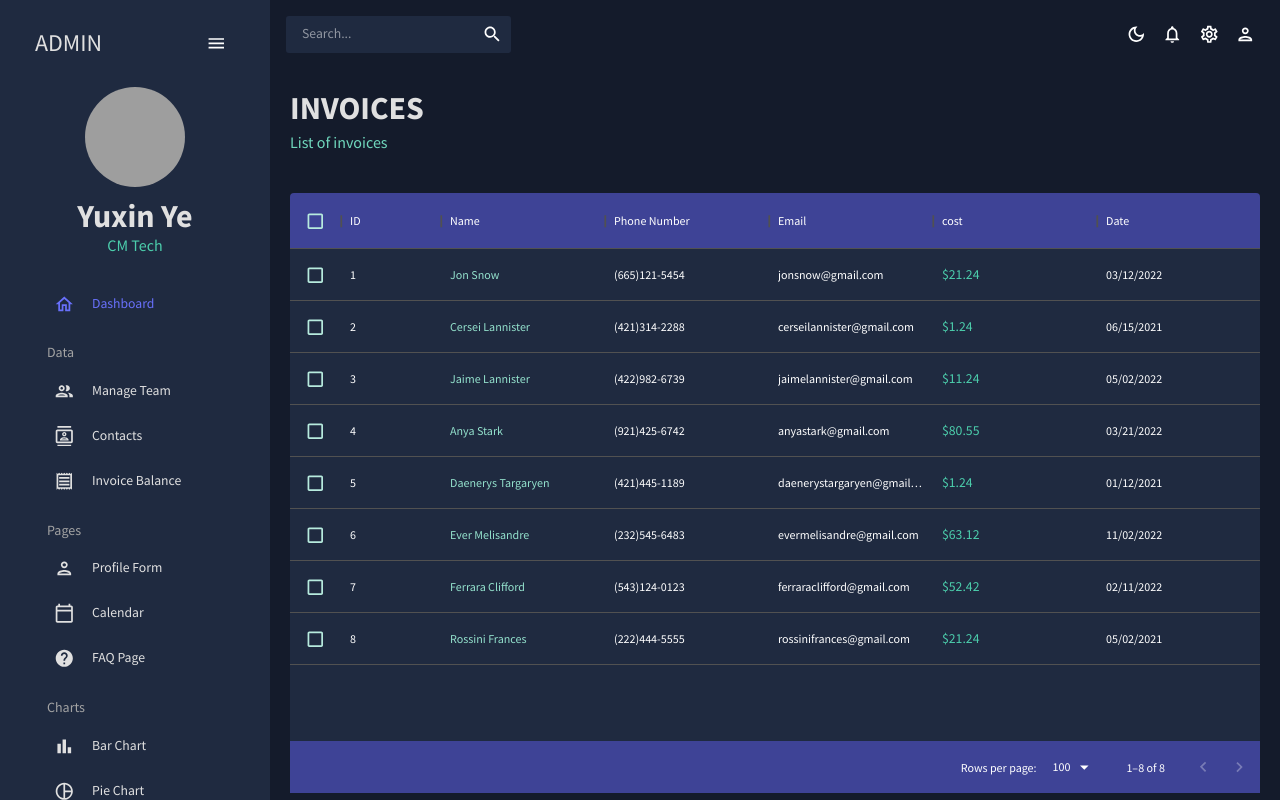
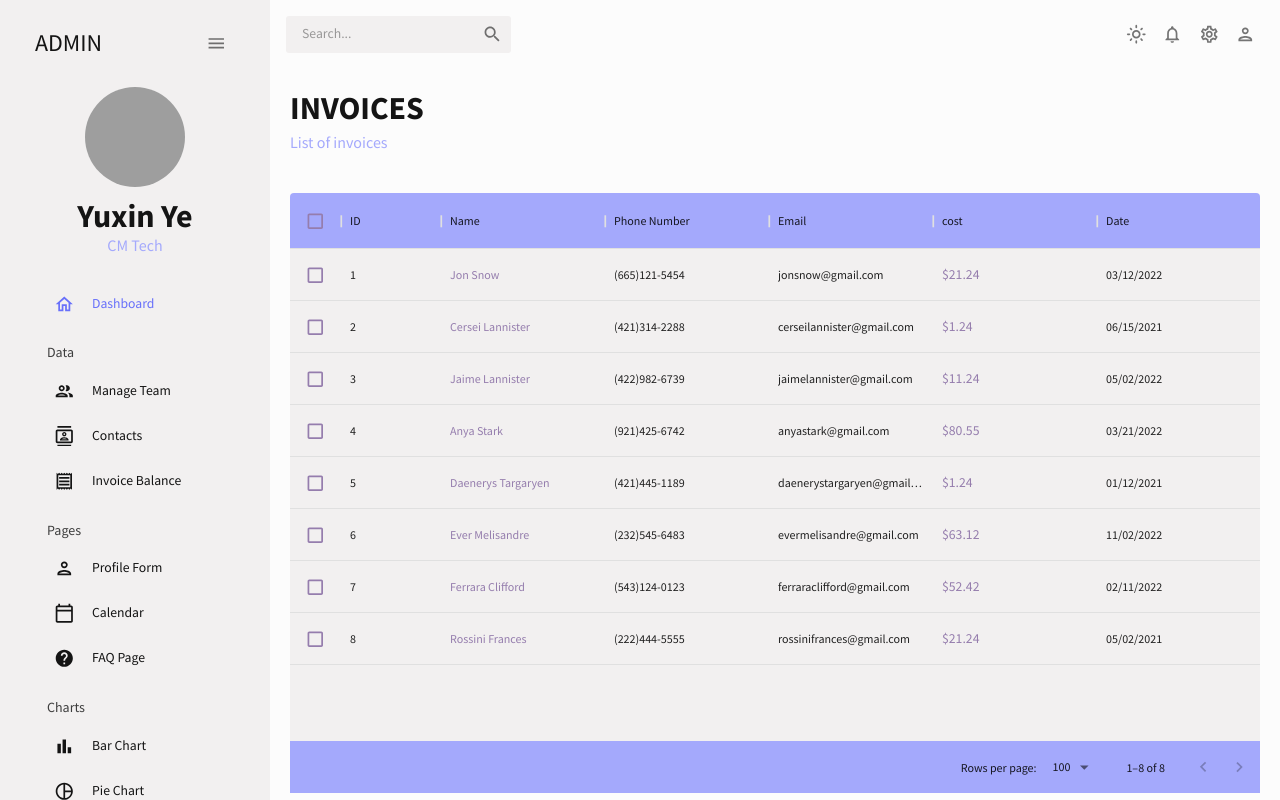
Before and after one commit to CutieMath/react-dashboard, a React (Create React App) app: page /invoices in a window 1280 px wide. Built offline with nearby package versions, Linux system fonts and the light colour scheme; grey boxes are pictures that could not be loaded; a web font is replaced by a local one.

Commit message:
switch up the accent color for light mode

```diff
--- a/src/App.js
+++ b/src/App.js
@@ -7,8 +7,8 @@ import Sidebar from "./scenes/global/Sidebar";
 import Team from "./scenes/team";
 import Contacts from "./scenes/contacts";
 import Invoices from "./scenes/invoices";
+import Form from "./scenes/form";
 // import Bar from "./scenes/bar";
-// import Form from "./scenes/form";
 // import Line from "./scenes/line";
 // import Pie from "./scenes/pie";
 // import FAQ from "./scenes/faq";
@@ -31,8 +31,8 @@ function App() {
               <Route path="/team" element={<Team />} />
               <Route path="/invoices" element={<Invoices />} />
               <Route path="/contacts" element={<Contacts />} />
+              <Route path="/form" element={<Form />} />
               {/* <Route path="/bar" element={<Bar />} /> */}
-              {/* <Route path="/form" element={<Form />} /> */}
               {/* <Route path="/line" element={<Line />} /> */}
               {/* <Route path="/pie" element={<Pie />} /> */}
               {/* <Route path="/faq" element={<FAQ />} /> */}
--- a/src/components/Header.jsx
+++ b/src/components/Header.jsx
@@ -18,7 +18,7 @@ const Header = ({ title, subtitle }) => {
       >
         {title.toUpperCase()}
       </Typography>
-      <Typography variant="h5" color={colors.greenAccent[400]}>
+      <Typography variant="h5" color={colors.greenAccent[500]}>
         {capitalise(subtitle)}
       </Typography>
     </Box>
--- /dev/null
+++ b/src/scenes/form/index.jsx
@@ -0,0 +1,11 @@
+import { Box, Button, TextField } from "@mui/material";
+import { Formik } from "formik";
+import * as Yup from "yup";
+import useMediaQuery from "@mui/material/useMediaQuery";
+import Header from "../../components/Header";
+
+const Form = () => {
+  return <div>Form</div>;
+};
+
+export default Form;
--- a/src/scenes/invoices/index.jsx
+++ b/src/scenes/invoices/index.jsx
@@ -29,7 +29,7 @@ const Contacts = () => {
       flex: 1,
       renderCell: (params) => {
         return (
-          <Typography color={colors.greenAccent[500]}>
+          <Typography color={colors.greenAccent[800]}>
             ${params.row.cost}
           </Typography>
         );
@@ -56,7 +56,7 @@ const Contacts = () => {
             borderBottom: "none",
           },
           "& .name-column--cell": {
-            color: colors.greenAccent[300],
+            color: colors.greenAccent[800],
           },
           "& .MuiDataGrid-columnHeaders": {
             backgroundColor: colors.blueAccent[700],
@@ -69,7 +69,7 @@ const Contacts = () => {
             backgroundColor: colors.blueAccent[700],
           },
           "& .MuiCheckbox-root": {
-            color: `${colors.greenAccent[200]} !important`,
+            color: `${colors.greenAccent[800]} !important`,
           },
         }}
       >
--- a/src/scenes/team/index.jsx
+++ b/src/scenes/team/index.jsx
@@ -46,7 +46,7 @@ const Team = () => {
             justifyContent="left"
             backgroundColor={
               access === "admin"
-                ? colors.greenAccent[600]
+                ? colors.greenAccent[500]
                 : colors.greenAccent[700]
             }
             borderRadius="4px"
--- a/src/theme.js
+++ b/src/theme.js
@@ -89,13 +89,18 @@ export const tokens = (mode) => ({
         },
         greenAccent: {
           100: "#0f2922",
-          200: "#1e5245",
-          300: "#2e7c67",
+          // 200: "#1e5245",
+          200: "#D291BC",
+          // 300: "#2e7c67",
+          300: "#957DAD",
           400: "#3da58a",
-          500: "#4cceac",
+          //500: "#4cceac",
+          500: "#a4a9fc",
           600: "#70d8bd",
-          700: "#94e2cd",
-          800: "#b7ebde",
+          // 700: "#94e2cd",
+          700: "#E0BBE4",
+          // 800: "#b7ebde",
+          800: "#957DAD",
           900: "#dbf5ee",
         },
         redAccent: {
@@ -200,7 +205,7 @@ export const ColorModeContext = createContext({
 });
 
 export const useMode = () => {
-  const [mode, setMode] = useState("dark");
+  const [mode, setMode] = useState("light");
   const colorMode = useMemo(
     () => ({
       toggleColorMode: () =>
```
